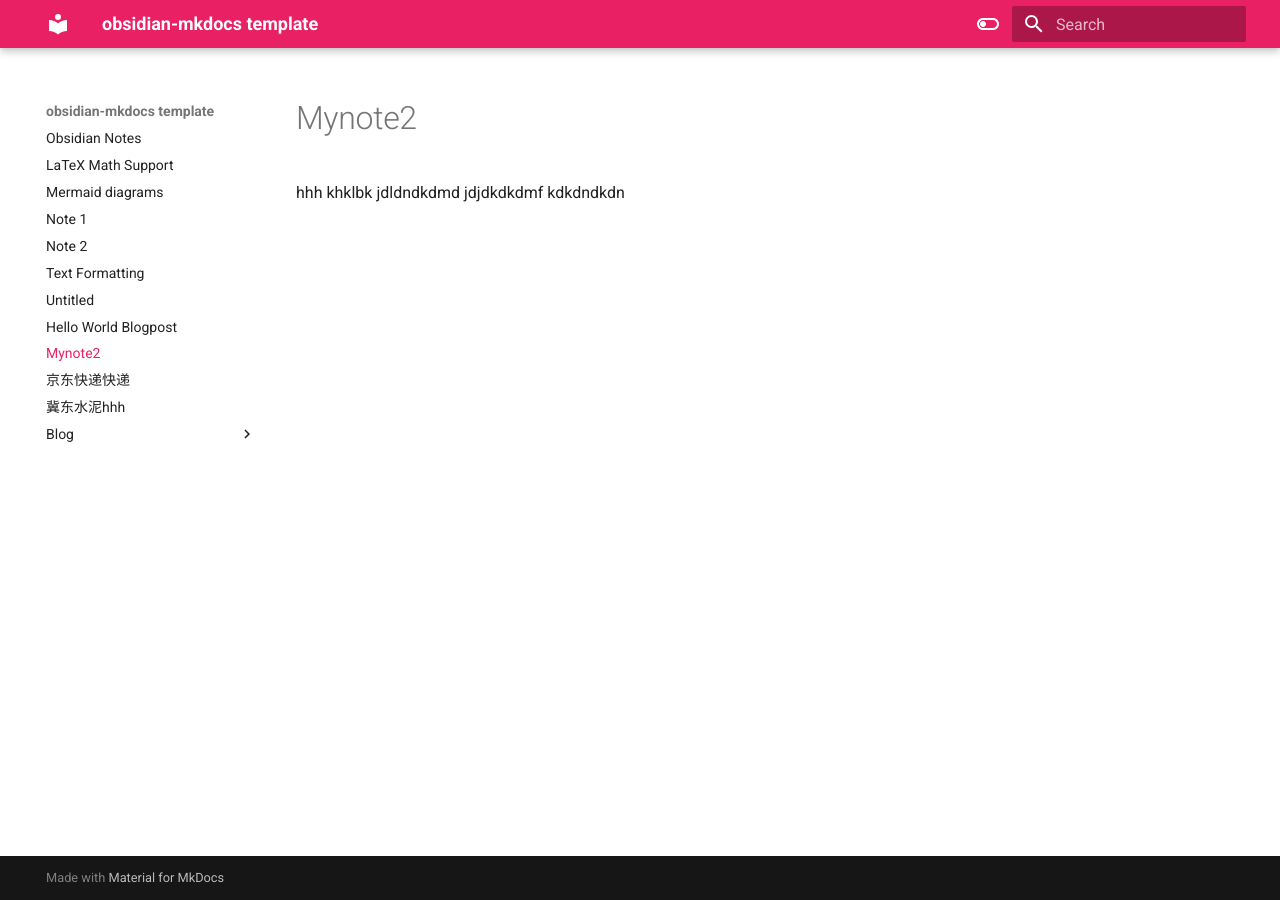
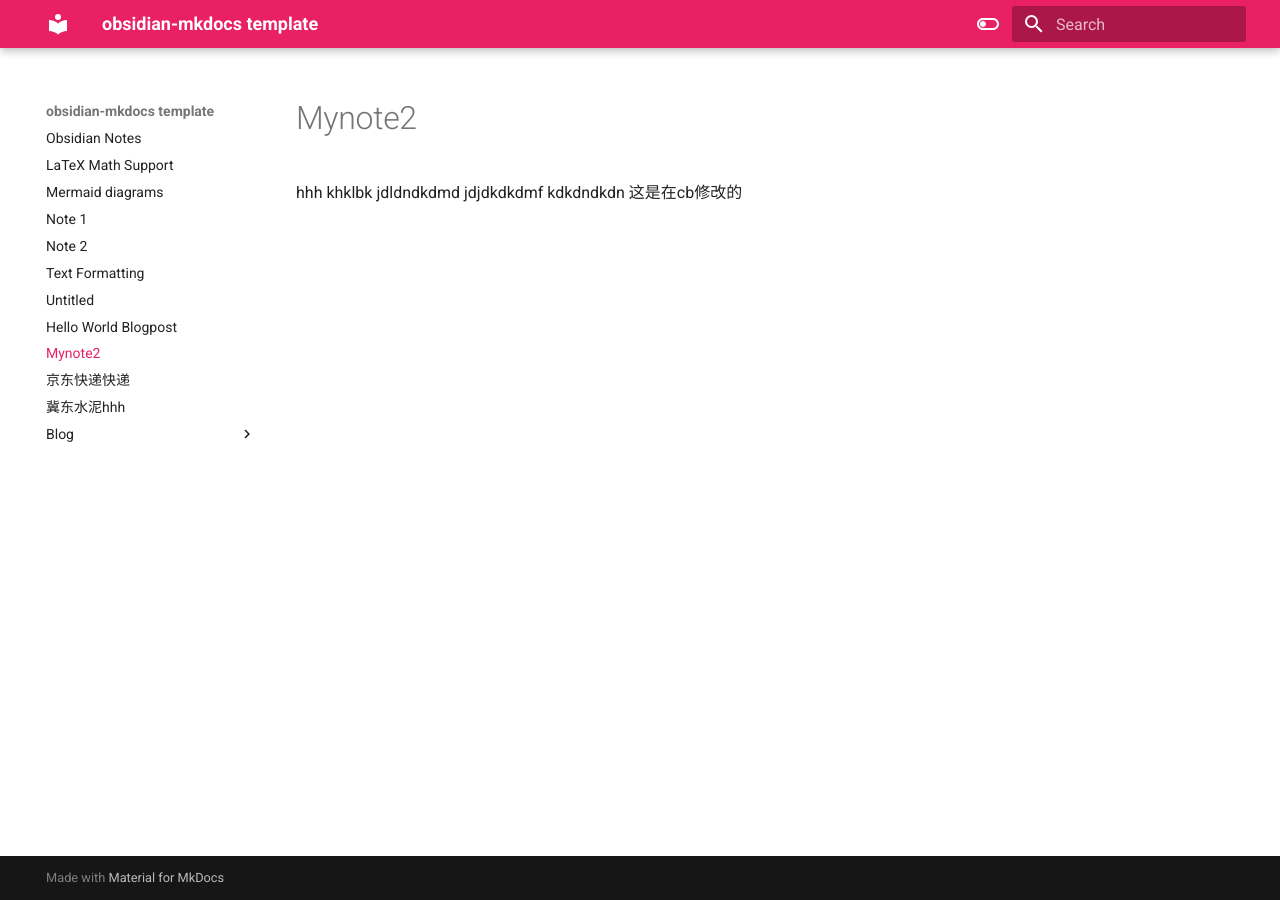
Before and after one commit to envsh/envsh.github.io, an MkDocs documentation site: the page built from docs/mynote2.md, in a window 1280 px wide. Built offline with MkDocs 1.6.1 and Material for MkDocs 9.7.7, drawn with Linux system fonts in a browser that asks for light colours.

Commit message:
moditest

```diff
--- a/docs/mynote2.md
+++ b/docs/mynote2.md
@@ -6,3 +6,4 @@ khklbk
 jdldndkdmd
 jdjdkdkdmf
 kdkdndkdn
+这是在cb修改的
```
